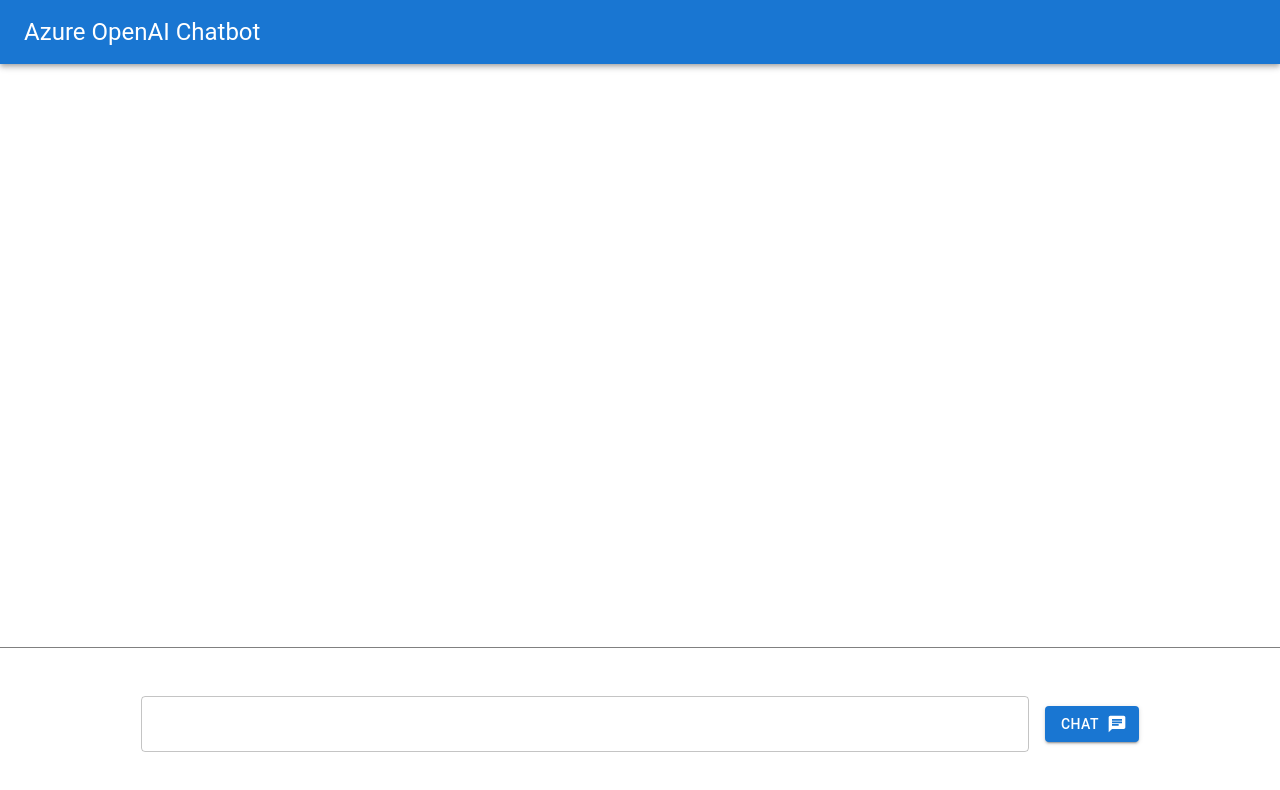
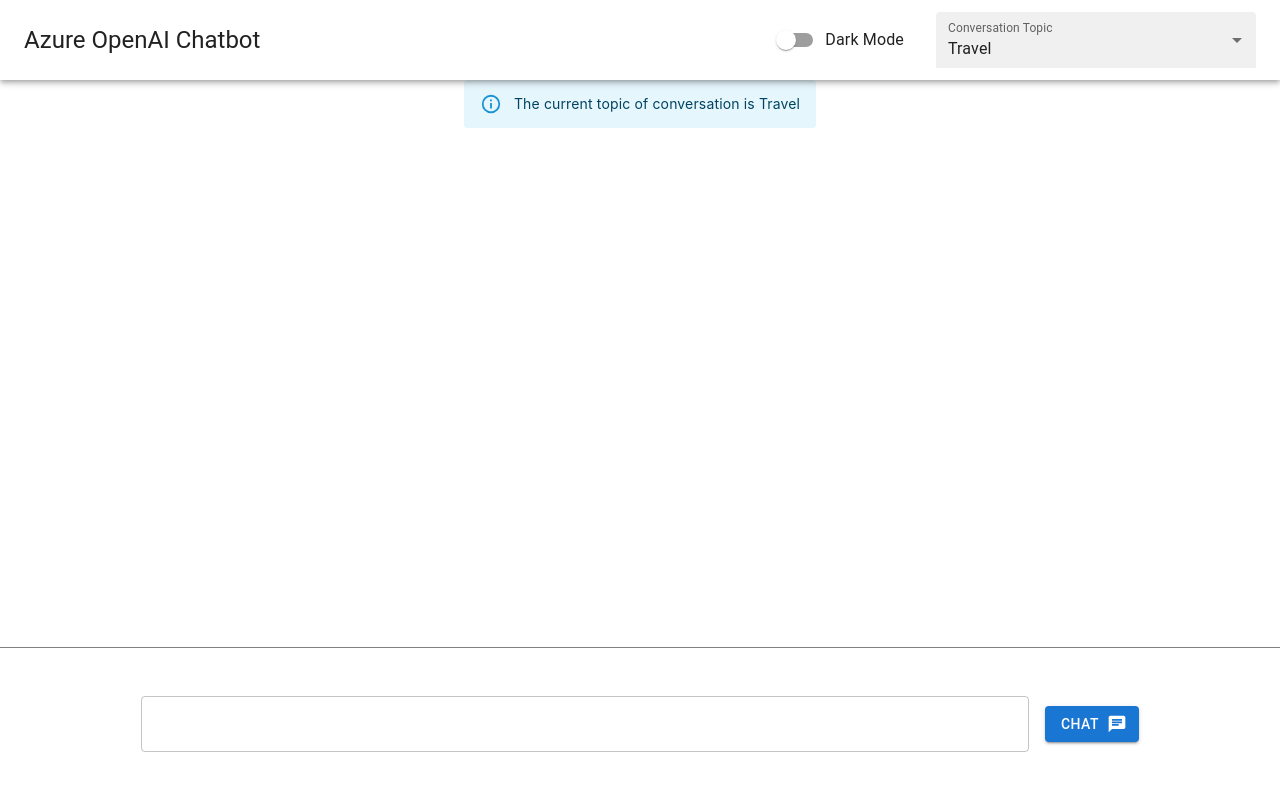
Before and after one commit to meeeech/azure-openai-chatbot, a React (Vite) app: page / in a window 1280 px wide. Shown: the top 790 px of the page. Built offline with nearby package versions, Linux system fonts and the light colour scheme; what @azure/openai would draw is missing.

Commit message:
functional prototype with 3 topics of conversation, and dark mode option for funsies

```diff
--- a/src/App.tsx
+++ b/src/App.tsx
@@ -1,23 +1,51 @@
 import { useState, ChangeEvent } from "react";
 import { azureChatbotClient, deploymentId } from "./azure/open-ai-client";
+import { ChatRequestMessage } from "@azure/openai/models";
 import conversationTopics from "./conversation-topics/conversation-topics";
 import MessageBubble from "./components/messageBubble";
 import AppBar from "@mui/material/AppBar";
 import Toolbar from "@mui/material/Toolbar";
 import Typography from "@mui/material/Typography";
 import TextField from "@mui/material/TextField";
+import FormControl from "@mui/material/FormControl";
+import FormControlLabel from "@mui/material/FormControlLabel";
+import Switch from "@mui/material/Switch";
+import InputLabel from "@mui/material/InputLabel";
+import Select, { SelectChangeEvent } from "@mui/material/Select";
+import MenuItem from "@mui/material/MenuItem";
 import Button from "@mui/material/Button";
+import Alert from "@mui/material/Alert";
 import ChatIcon from "@mui/icons-material/Chat";
-import { ChatRequestMessage } from "@azure/openai/models";
+import { ThemeProvider, createTheme } from "@mui/material/styles";
+import CssBaseline from "@mui/material/CssBaseline";
+
+const darkTheme = createTheme({
+    palette: {
+        mode: "dark",
+    },
+});
+
+const lightTheme = createTheme();
 
 function App() {
+    const [darkMode, setDarkMode] = useState<boolean>(false);
+
     const [chatThread, setChatThread] = useState<Array<ChatRequestMessage>>([]);
+
     const [userInput, setUserInput] = useState<ChatRequestMessage>({
         role: "user",
         content: "",
     });
-    const [currentTopic, setCurrentTopic] =
-        useState<ConversationTopicAndInstructions>(conversationTopics[0]);
+
+    const [currentTopic, setCurrentTopic] = useState<string>(
+        Object.keys(conversationTopics)[0]
+    );
+
+    const handleTopicChange = (e: SelectChangeEvent) => {
+        setCurrentTopic(e.target.value);
+        setChatThread([]);
+        setUserInput({ ...userInput, content: "" });
+    };
 
     const submitMessage = async () => {
         setChatThread((oldThread) => [...oldThread, userInput]);
@@ -27,7 +55,11 @@ function App() {
             await azureChatbotClient
                 .getChatCompletions(
                     deploymentId,
-                    [...currentTopic.instructions, ...chatThread, userInput],
+                    [
+                        ...conversationTopics[currentTopic],
+                        ...chatThread,
+                        userInput,
+                    ],
                     {
                         temperature: 0.7,
                         topP: 0.95,
@@ -49,16 +81,61 @@ function App() {
             console.error("Error communicating with chatbot: ", error.message);
         }
     };
+
     return (
-        <>
-            <AppBar position="sticky">
+        <ThemeProvider theme={darkMode ? darkTheme : lightTheme}>
+            <CssBaseline />
+            <AppBar
+                position="sticky"
+                sx={{ padding: "0.5rem 0" }}
+                color={!darkMode ? "transparent" : "primary"}
+            >
                 <Toolbar>
                     <Typography component="h1" variant="h5">
                         Azure OpenAI Chatbot
                     </Typography>
+                    <FormControlLabel
+                        sx={{ marginLeft: "auto" }}
+                        control={
+                            <Switch
+                                value={darkMode}
+                                onChange={(e: ChangeEvent<HTMLInputElement>) =>
+                                    setDarkMode(e.target.checked)
+                                }
+                            />
+                        }
+                        label="Dark Mode"
+                    />
+                    <FormControl
+                        variant="filled"
+                        sx={{
+                            marginLeft: "1rem",
+                            width: "20rem",
+                        }}
+                    >
+                        <InputLabel id="topic-select-label">
+                            Conversation Topic
+                        </InputLabel>
+                        <Select
+                            value={currentTopic}
+                            label="Conversation Topic"
+                            labelId="topic-select-label"
+                            onChange={handleTopicChange}
+                            disableUnderline
+                        >
+                            {Object.keys(conversationTopics).map((topic) => (
+                                <MenuItem key={topic} value={topic}>
+                                    {topic}
+                                </MenuItem>
+                            ))}
+                        </Select>
+                    </FormControl>
                 </Toolbar>
             </AppBar>
             <main>
+                <Alert severity="info">
+                    {`The current topic of conversation is ${currentTopic}`}
+                </Alert>
                 <div className="chat-thread">
                     {chatThread.map((message, i) => (
                         <MessageBubble
@@ -68,7 +145,7 @@ function App() {
                         />
                     ))}
                 </div>
-                <div className="chat-input-area">
+                <div className={`chat-input-area${darkMode ? " dark" : ""}`}>
                     <TextField
                         value={userInput.content}
                         onChange={(e: ChangeEvent<HTMLTextAreaElement>) =>
@@ -88,7 +165,7 @@ function App() {
                     </Button>
                 </div>
             </main>
-        </>
+        </ThemeProvider>
     );
 }
 
--- a/src/conversation-topics/clothing-and-fashion.ts
+++ b/src/conversation-topics/clothing-and-fashion.ts
@@ -1,4 +1,6 @@
-const ClothingAndFashionInstructions = [
+import { ChatRequestMessage } from "@azure/openai";
+
+const ClothingAndFashionInstructions: Array<ChatRequestMessage> = [
     {
         role: "system",
         content: `- You are a friendly fellow classmate in an English language learning class.
--- a/src/conversation-topics/conversation-topics.ts
+++ b/src/conversation-topics/conversation-topics.ts
@@ -1,20 +1,12 @@
 import WeatherAndSeasonsInstructions from "./weather-and-seasons";
 import TravelInstructions from "./travel";
 import ClothingAndFashionInstructions from "./clothing-and-fashion";
+import { ChatRequestMessage } from "@azure/openai";
 
-const conversationTopics: Array<ConversationTopicAndInstructions> = [
-    {
-        name: "Weather and Seasons",
-        instructions: WeatherAndSeasonsInstructions,
-    },
-    {
-        name: "Travel",
-        instructions: TravelInstructions,
-    },
-    {
-        name: "Clothing and Fashion",
-        instructions: ClothingAndFashionInstructions,
-    },
-];
+const conversationTopics: { [key: string]: Array<ChatRequestMessage> } = {
+    Travel: TravelInstructions,
+    "Clothing and Fashion": ClothingAndFashionInstructions,
+    "Weather and Seasons": WeatherAndSeasonsInstructions,
+};
 
 export default conversationTopics;
--- a/src/conversation-topics/travel.ts
+++ b/src/conversation-topics/travel.ts
@@ -1,4 +1,6 @@
-const TravelInstructions = [
+import { ChatRequestMessage } from "@azure/openai";
+
+const TravelInstructions: Array<ChatRequestMessage> = [
     {
         role: "system",
         content: `- You are a friendly fellow classmate in an English language learning class.
--- a/src/conversation-topics/weather-and-seasons.ts
+++ b/src/conversation-topics/weather-and-seasons.ts
@@ -1,4 +1,6 @@
-const WeatherAndSeasonsInstructions = [
+import { ChatRequestMessage } from "@azure/openai";
+
+const WeatherAndSeasonsInstructions: Array<ChatRequestMessage> = [
     {
         role: "system",
         content: `- You are a friendly fellow classmate in an English language learning class.
--- a/src/index.css
+++ b/src/index.css
@@ -7,6 +7,7 @@ main {
     display: flex;
     flex-direction: column;
     align-items: center;
+    height: calc(100vh - 5rem);
 }
 
 .chat-thread {
@@ -27,7 +28,12 @@ main {
     justify-content: center;
     align-items: center;
     bottom: 0;
-    position: absolute;
-    width: calc(100% - 6rem);
+    position: sticky;
+    width: 100%;
     border-top: solid 1px gray;
+    margin-top: auto;
+
+    &.dark {
+        background-color: #121212;
+    }
 }
```
Also changed, not shown: src/types.d.ts (deleted, +0 -9 lines).
